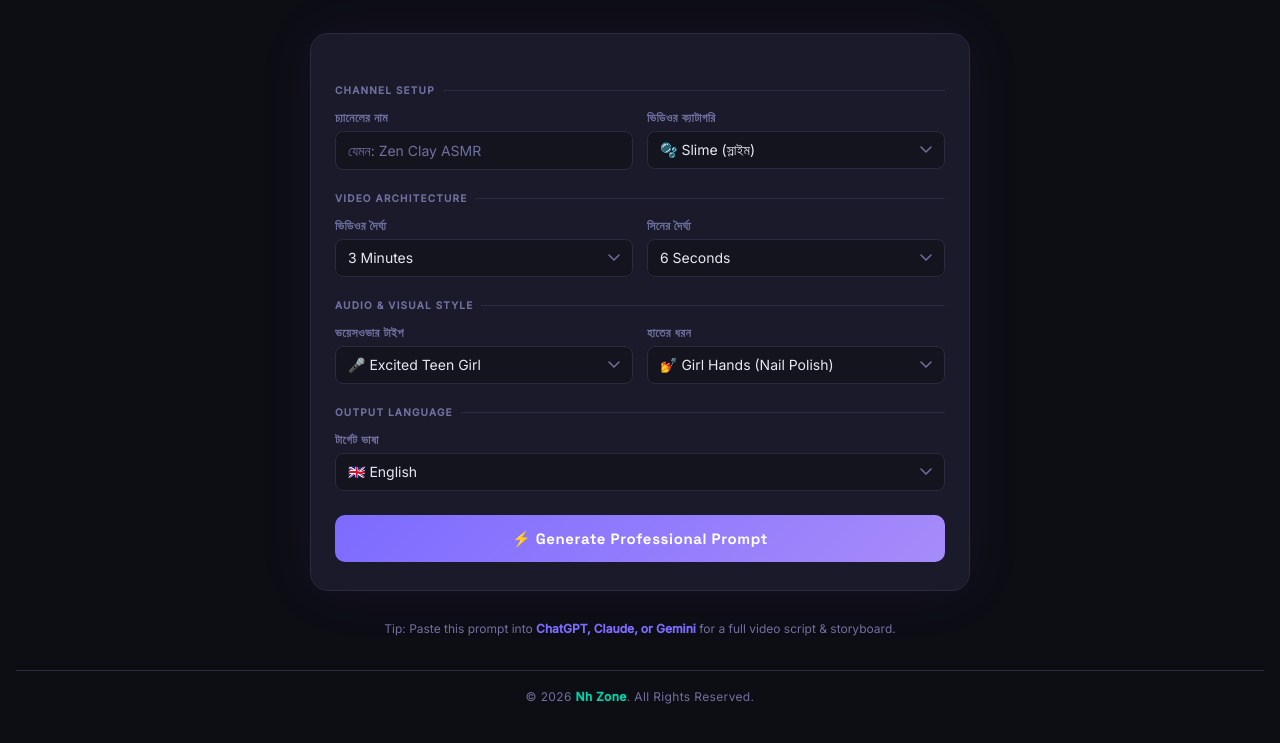
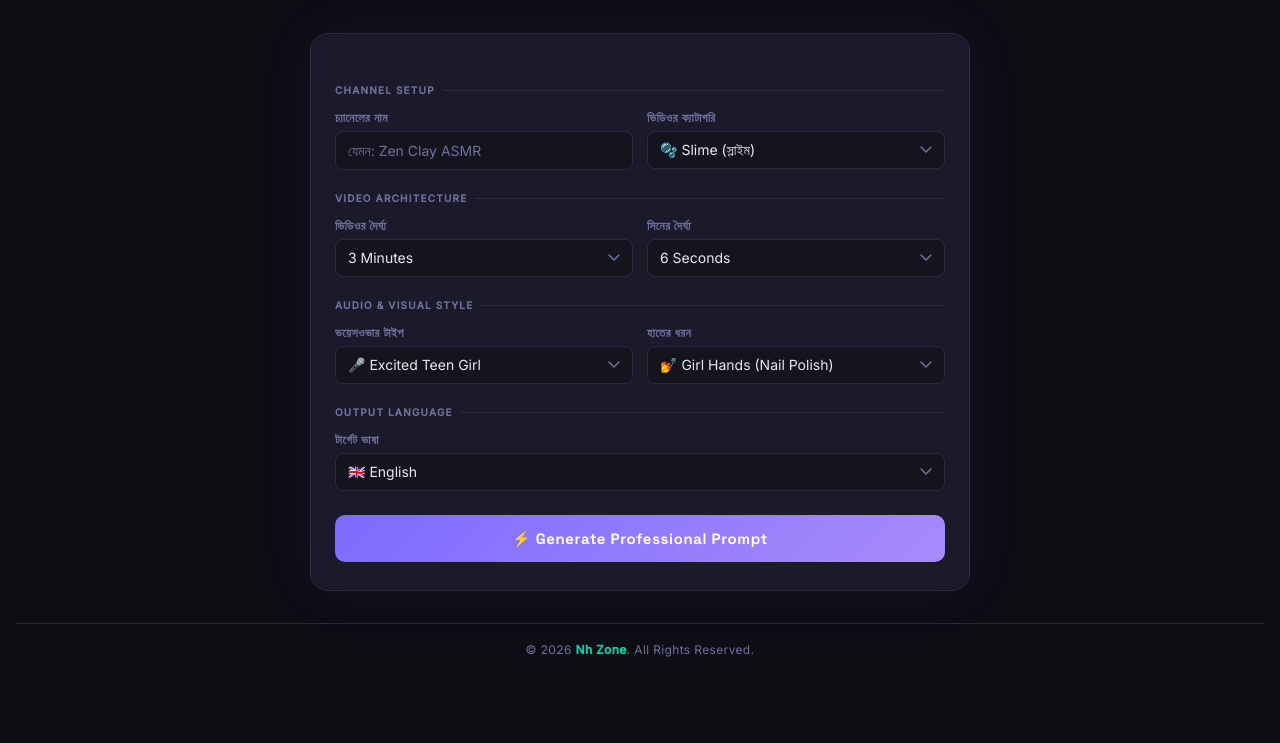
Before and after one commit to itznhadmail-byte/asmr-prompt-engine, a plain HTML site: page index.html in a window 1280 px wide. Shown: the part 173-916 px from the top of the page. After the commit the page ends 890 px from the top, so only its background shows below. Drawn offline with Linux system fonts and the light colour scheme.

Commit message:
Remove tip about pasting prompt into AI tools

```diff
--- a/index.html
+++ b/index.html
@@ -421,7 +421,7 @@
 
   </div>
 
-  <p class="tip">Tip: Paste this prompt into <strong>ChatGPT, Claude, or Gemini</strong> for a full video script &amp; storyboard.</p>
+
 
   <footer>
     © 2026 <span>Nh Zone</span>. All Rights Reserved.
```
